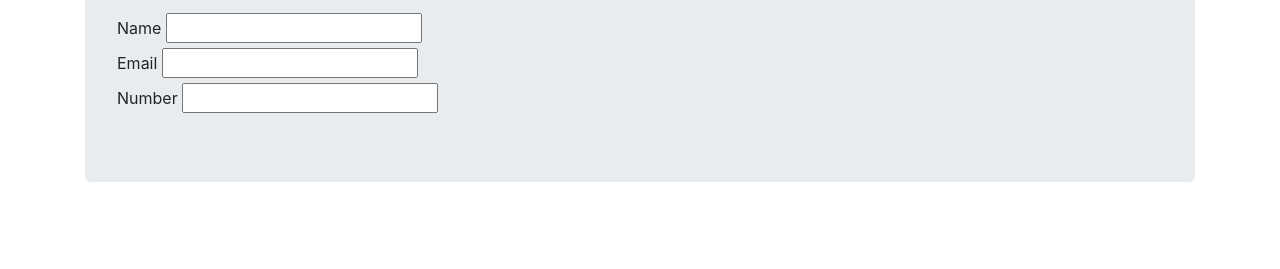
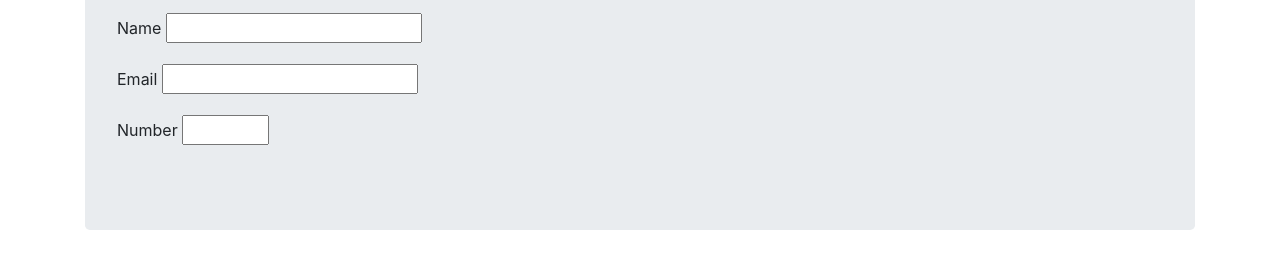
Before and after one commit to fivan18/CV-IUGS, a plain HTML site: page index.html in a window 1280 px wide. Shown: the part 147-416 px from the top of the page. Drawn offline with nearby package versions, Linux system fonts and the light colour scheme.

Commit message:
Steps 9,10

```diff
--- a/index.html
+++ b/index.html
@@ -16,14 +16,20 @@
           <p id="description">This is a form in order to get enough data in order to access our website!</p>
 
           <form id="survey-form" type="submit">
-            <label for="name">Name </label>
-            <input type="text" name="name" id="name" required>
-            <br>
-            <label for="email">Email </label>
-            <input type="email" name="email" id="email" required>
-            <br>
-            <label for="number">Number</label>
-            <input type="number" name="number" id="number">
+            <div class="form-group">
+                <label for="name-label" id="name-label">Name </label>
+                <input type="text" name="name" id="name" required>
+            </div>
+
+            <div class="form-group">
+                <label for="email-label" id="email-label">Email </label>
+                <input type="email" name="email" id="email" required>
+            </div>
+
+              <div class="form-group">
+                  <label for="number-labe" id="number-label">Number</label>
+                  <input type="number" name="number" id="number" min="1" max="10">
+              </div>
 
           </form>
       </div>
```
